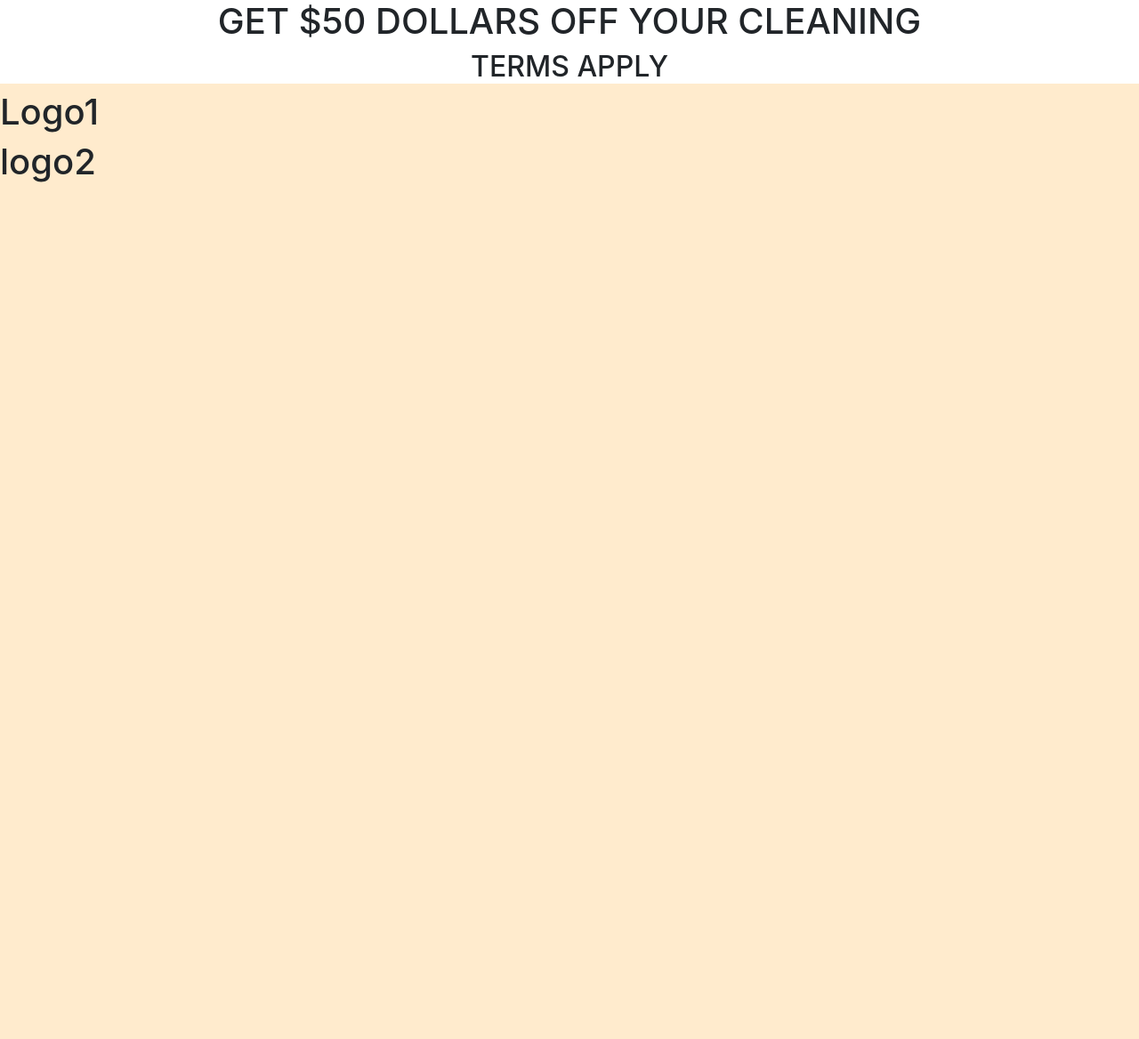
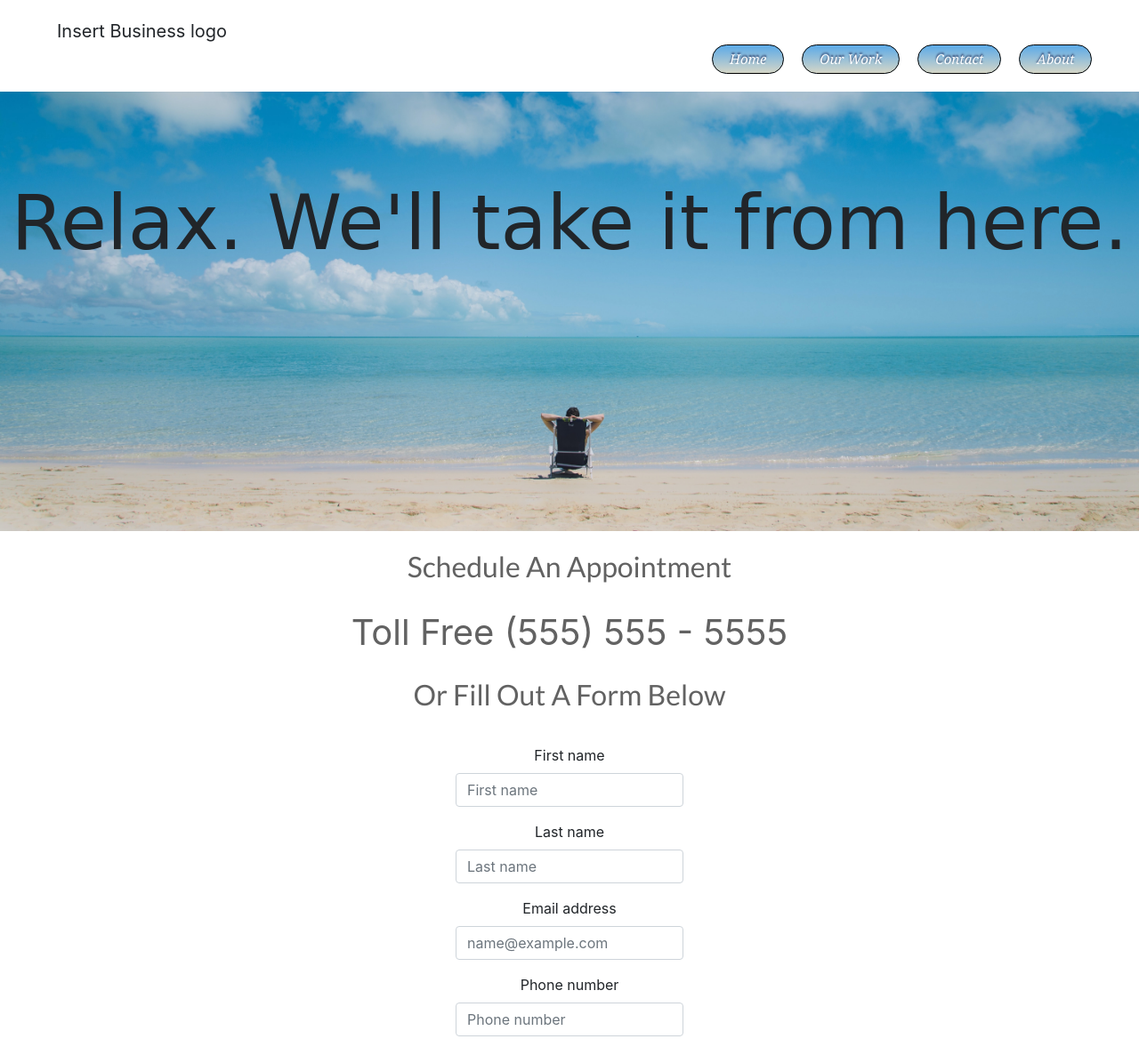
Before and after one commit to KaderCreates/CleaningService, a plain HTML site: page index.html in a window 1280 px wide. Shown: the top 1168 px of the page at 89% size. Before the commit the page ends 800 px from the top, so only its background shows below. Drawn offline with nearby package versions, Linux system fonts and the light colour scheme.

Commit message:
Complete Redesign
Completel redesign. Home page and contact form design finished. Subject to change as development continues. Buttons designed to match oceanic home image. Next step: Form and button functionality.

```diff
--- a/index.html
+++ b/index.html
@@ -1,30 +1,89 @@
 <!DOCTYPE html>
 <html lang="en">
+
 <head>
     <meta charset="UTF-8">
     <meta name="viewport" content="width=device-width, initial-scale=1.0">
-    <link rel="stylesheet" href="https://stackpath.bootstrapcdn.com/bootstrap/4.5.2/css/bootstrap.min.css" integrity="sha384-JcKb8q3iqJ61gNV9KGb8thSsNjpSL0n8PARn9HuZOnIxN0hoP+VmmDGMN5t9UJ0Z" crossorigin="anonymous">
+    <link rel="stylesheet" href="https://stackpath.bootstrapcdn.com/bootstrap/4.5.2/css/bootstrap.min.css"
+        integrity="sha384-JcKb8q3iqJ61gNV9KGb8thSsNjpSL0n8PARn9HuZOnIxN0hoP+VmmDGMN5t9UJ0Z" crossorigin="anonymous">
     <link rel="stylesheet" href="./style.css">
+    <link href='http://fonts.googleapis.com/css?family=Lato:400,700' rel='stylesheet' type='text/css'>
     <title>Development</title>
 </head>
+
 <body>
-    <div class="header">
-    <h1>GET $50 DOLLARS OFF YOUR CLEANING
+    <div class="topContainer">
+        <div class="logoWrapper">
+            <div>Insert Business logo </div>
+        </div>
+        <div class="userWrapper">
+            <button class="userWrapperBtn">Home</button>
+            <button class="userWrapperBtn">Our Work</button>
+            <button class="userWrapperBtn">Contact</button>
+            <button class="userWrapperBtn">About</button>
+        </div>
+    </div>
 
-        <h2>TERMS APPLY</h2>
-    </h1>
-</div>
+    <div class="photoContainer">
+        <img src="./images/luke-richardson-nZyvgsb6Tb4-unsplash_Fotor.jpg" alt="error">
+        <h2>Relax. We'll take it from here.</h2>
+    </div>
+    <div class="briefSpanText">
+        <p>
+            <span style="font-size: 32px; font-family: Lato, sans-serif;" >Schedule An Appointment </span>
+            <span>Toll Free (555) 555 - 5555</span>
+            <span style="font-size: 32px; font-family: Lato, sans-serif;"> Or Fill Out A Form Below</span>
+        </p>
+    </div>
 
-<div class="logo1">
-    <h1>Logo1</h1>
-</div>
+    <div class="formContainer">
+        <form action="" method="POST">
+            <div class="form-group">
+              <label for="firstName">First name</label>
+              <input type="text" class="form-control" id="firstName" placeholder="First name">
+            </div>
+            <div class="form-group">
+              <label for="lastName">Last name</label>
+              <input type="text" class="form-control" id="LastName" placeholder="Last name">
+            </div>
+            <div class="form-group">
+              <label for="emailAddress">Email address</label>
+              <input type="email" class="form-control" id="emailAddress" placeholder="name@example.com">
+            </div>
+            <div class="form-group">
+              <label for="phone">Phone number</label>
+              <input type="tel" class="form-control" id="phoneNumber" placeholder="Phone number" >
+            </div>
+            <div class="form-group">
+              <label for="address">Address</label>
+              <input type="text" class="form-control" id="adddressLine1" placeholder="Line 1" >
+              <input type="text" class="form-control" id="addressLine2" placeholder="Line 2 " >
+              <input type="text" class="form-control" id="addressCity" placeholder="City" >
+              <input type="text" class="form-control" id="addressState" placeholder="State" >
+              <input type="text" class="form-control" id="addressZip" placeholder="Zip code" >
+              <input type="text" class="form-control" id="addressCountry" placeholder="Country" >
+            </div>
+            <div class="form-group">
+                <label for="comment">Comment</label>
+                <textarea class="form-control" id="comment" rows="5"></textarea>
+              </div>
 
-<div class="logo2"><h1>
-    logo2
-</h1></div>
+              <button type="submit" id="submitButton">Submit</button>
+            </form>
+    </div>
 
-    <script src="https://code.jquery.com/jquery-3.5.1.slim.min.js" integrity="sha384-DfXdz2htPH0lsSSs5nCTpuj/zy4C+OGpamoFVy38MVBnE+IbbVYUew+OrCXaRkfj" crossorigin="anonymous"></script>
-<script src="https://cdn.jsdelivr.net/npm/popper.js@1.16.1/dist/umd/popper.min.js" integrity="sha384-9/reFTGAW83EW2RDu2S0VKaIzap3H66lZH81PoYlFhbGU+6BZp6G7niu735Sk7lN" crossorigin="anonymous"></script>
-<script src="https://stackpath.bootstrapcdn.com/bootstrap/4.5.2/js/bootstrap.min.js" integrity="sha384-B4gt1jrGC7Jh4AgTPSdUtOBvfO8shuf57BaghqFfPlYxofvL8/KUEfYiJOMMV+rV" crossorigin="anonymous"></script>
+
+
+
+    <script src="https://code.jquery.com/jquery-3.5.1.slim.min.js"
+        integrity="sha384-DfXdz2htPH0lsSSs5nCTpuj/zy4C+OGpamoFVy38MVBnE+IbbVYUew+OrCXaRkfj"
+        crossorigin="anonymous"></script>
+    <script src="https://cdn.jsdelivr.net/npm/popper.js@1.16.1/dist/umd/popper.min.js"
+        integrity="sha384-9/reFTGAW83EW2RDu2S0VKaIzap3H66lZH81PoYlFhbGU+6BZp6G7niu735Sk7lN"
+        crossorigin="anonymous"></script>
+    <script src="https://stackpath.bootstrapcdn.com/bootstrap/4.5.2/js/bootstrap.min.js"
+        integrity="sha384-B4gt1jrGC7Jh4AgTPSdUtOBvfO8shuf57BaghqFfPlYxofvL8/KUEfYiJOMMV+rV"
+        crossorigin="anonymous"></script>
 </body>
+
 </html>
--- a/style.css
+++ b/style.css
@@ -1,10 +1,124 @@
 body {
-background-color: blanchedalmond;
+    background-color: #ffffff;
+    padding-bottom: 5em;
+}
+
+.topContainer {
+    background-color:#ffffff;
+    width: 100%;
+}
+
+.logoWrapper {
+    padding-top: 1em;
+    padding-left: 4rem;
+    font-size: 20px;
+}
+.userWrapper {
+    display: grid;
+    grid-template-columns: repeat(4, 1fr);
+    gap: 1em;
+    margin-left: auto;
+    justify-items: center;
+    width: 30rem;
+    padding-right: 10em;
+    padding-bottom: 1em;
+    font-size: 20px;
+    color: #626262;
+    white-space: nowrap;
+    overflow: hidden;
+    text-overflow: ellipsis;
+}
+
+.userWrapperBtn {
+    background:linear-gradient(to bottom, #61ace6 5%, #d5d6c7 100%);
+	background-color:#61ace6;
+	border-radius:42px;
+	border:1px solid #000000;
+	display:inline-block;
+	cursor:pointer;
+	color:#ffffff;
+	font-family:Georgia;
+	font-size:15px;
+	font-style:italic;
+	padding:4px 19px;
+	text-decoration:none;
+	text-shadow:0px -2px 2px #283966;
+}
+
+.userWrapperBtn:hover {
+    background:linear-gradient(to bottom, #d5d6c7 5%, #61ace6 100%);
+	background-color:#d5d6c7;
+}
+
+.userWrapperBtn:active {
+    position:relative;
+	top:1px;
+}
+
+.photoContainer img{
+    width: 100%;
+    height: auto;
+    object-fit: contain;
+}
+
+.photoContainer h2 {
+    position: absolute;
+    text-align: center;
+    font-size: 85px;
+    font-family: Snell Roundhand, cursive;
+    top: 200px;
+    left: 0;
+    width: 100%;
+}
+
+.briefSpanText p span{
+    display: block;
+    font-size: 40px;
+
+    color: #626262;
+    text-align: center;
+    padding-top: 0.5em;
+}
+
+.formContainer {
+    padding-top: 1rem;
+    padding-bottom: 2rem;
+    text-align: center;
+}
+
+.form-control {
+    width: 20%;
+    margin-left: auto;
+    margin-right: auto;
+}
+
+input {
+    margin-bottom: 10px;
 
 }
 
-.header {
-    background-color: white;
-    margin: auto;
-    text-align: center;
+#submitButton{
+    background:linear-gradient(to bottom, #61ace6 5%, #d5d6c7 100%);
+	background-color:#61ace6;
+	border-radius:42px;
+	border:1px solid #000000;
+	display:inline-block;
+	cursor:pointer;
+	color:#ffffff;
+	font-family:Georgia;
+	font-size:20px;
+	font-style:italic;
+    padding:15px 30px;
+	text-decoration:none;
+	text-shadow:0px -2px 2px #3964d1;
 }
+
+#submitButton:hover {
+    background:linear-gradient(to bottom, #d5d6c7 5%, #61ace6 100%);
+	background-color:#d5d6c7;
+}
+
+#submitButton:active {
+    position:relative;
+	top:1px;
+}
```
Also changed, not shown: contact.js (added), images/5E943534-8C13-481D-85CE-A945D6453F00_1_105_c.jpeg (added), images/luke-richardson-nZyvgsb6Tb4-unsplash_Fotor.jpg (added), 1 other file.
